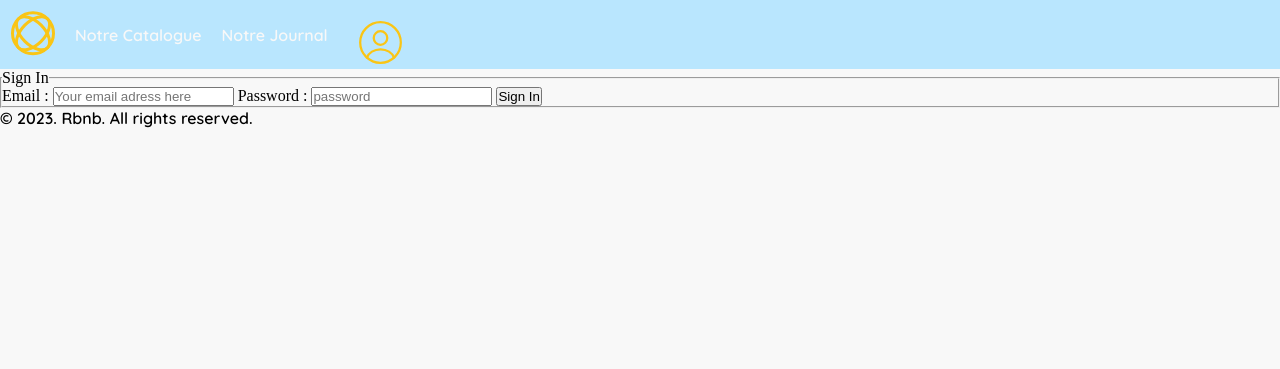
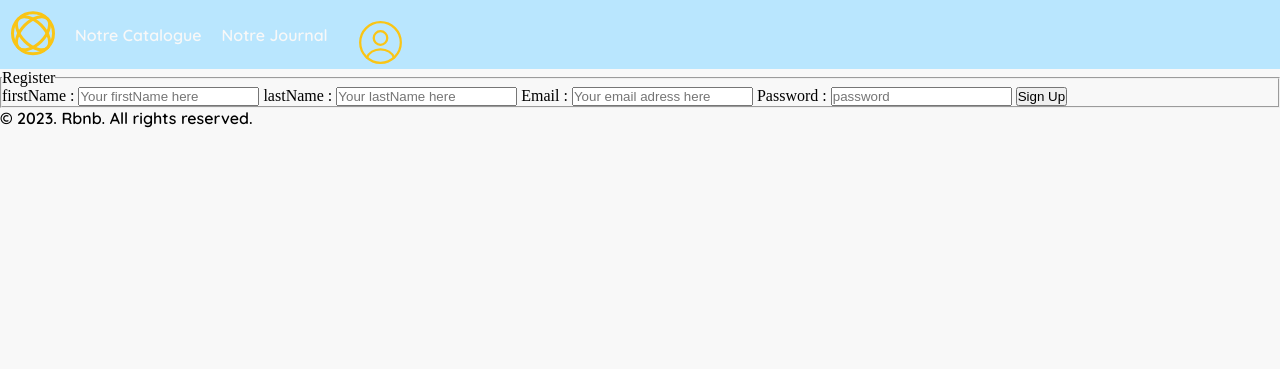
Before and after one commit to Anathariel/Project-Rbnb, a PHP site: page /registration in a window 1280 px wide. Shown: the top 369 px of the page. Run offline with PHP 8.4, Linux system fonts and the light colour scheme; some libraries are stand-ins or nearby versions.

Commit message:
registration -> ok

```diff
--- a/controller/UserController.php
+++ b/controller/UserController.php
@@ -6,7 +6,7 @@ class UserController extends Controller {
 
         if ($_SERVER['REQUEST_METHOD'] === 'POST') {
             $firstName = $_POST['firstName'];
-            $lastName = $_POST['username'];
+            $lastName = $_POST['lastName'];
             $rawPass = $_POST['password'];
             $password = password_hash($rawPass, PASSWORD_DEFAULT);
             $email = filter_var($_POST["email"], FILTER_VALIDATE_EMAIL);
--- a/model/UserModel.php
+++ b/model/UserModel.php
@@ -3,7 +3,7 @@ class UserModel extends Model {
 
     public function createUser(User $user){
         $firstName = $user->getFirstName();
-        $lastName = $user->getFirstName();
+        $lastName = $user->getLastName();
         $password = $user->getPassword();
         $email = $user->getEmail();
 
--- a/view/register.html.twig
+++ b/view/register.html.twig
@@ -1,18 +1,20 @@
 {% extends "template.html.twig" %}
 
-{% block title %} Log In {% endblock %}
-
-{% block headerblock %}
-	{% include 'header.html.twig' with {'categories' : cats } %}
-{% endblock %}
+{% block title %} Lorem, ipsum dolor {% endblock %}
 
 {% block content %}
 
-<div id="connect">
+<div id="register">
     <fieldset>
-			<legend>Sign In</legend>
+        <legend>Register</legend>
 
-			<form action="{{ login }}" method="POST">
+        <form method="POST" action="{{ register }}">
+
+            <label for="firstName">firstName :</label>
+            <input type="text" id="firstName" name="firstName" placeholder="Your firstName here">
+
+            <label for="lastName">lastName :</label>
+            <input type="text" id="lastName" name="lastName" placeholder="Your lastName here">
 
             <label for="email">Email :</label>
             <input type="email" id="email" name="email" placeholder="Your email adress here">
@@ -20,7 +22,7 @@
             <label for="password">Password :</label>
             <input type="password" id="password" name="password" placeholder="password">
 
-				<input type="submit" value="Sign In">
+            <input type="submit" value="Sign Up">
         </form>
     </fieldset>
 </div>
```
Also changed, not shown: 2 other files. Lines whose indentation alone changed are shown as unchanged.
